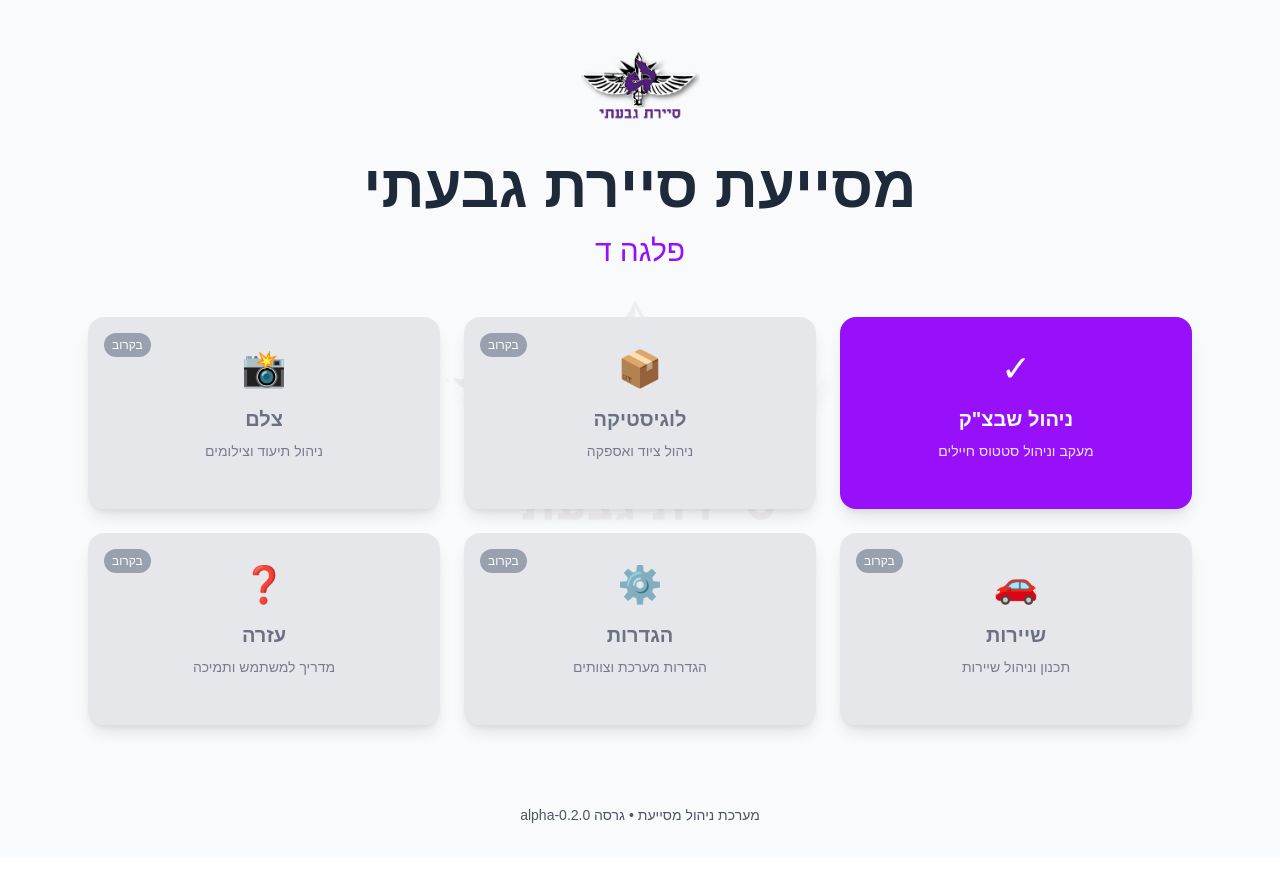
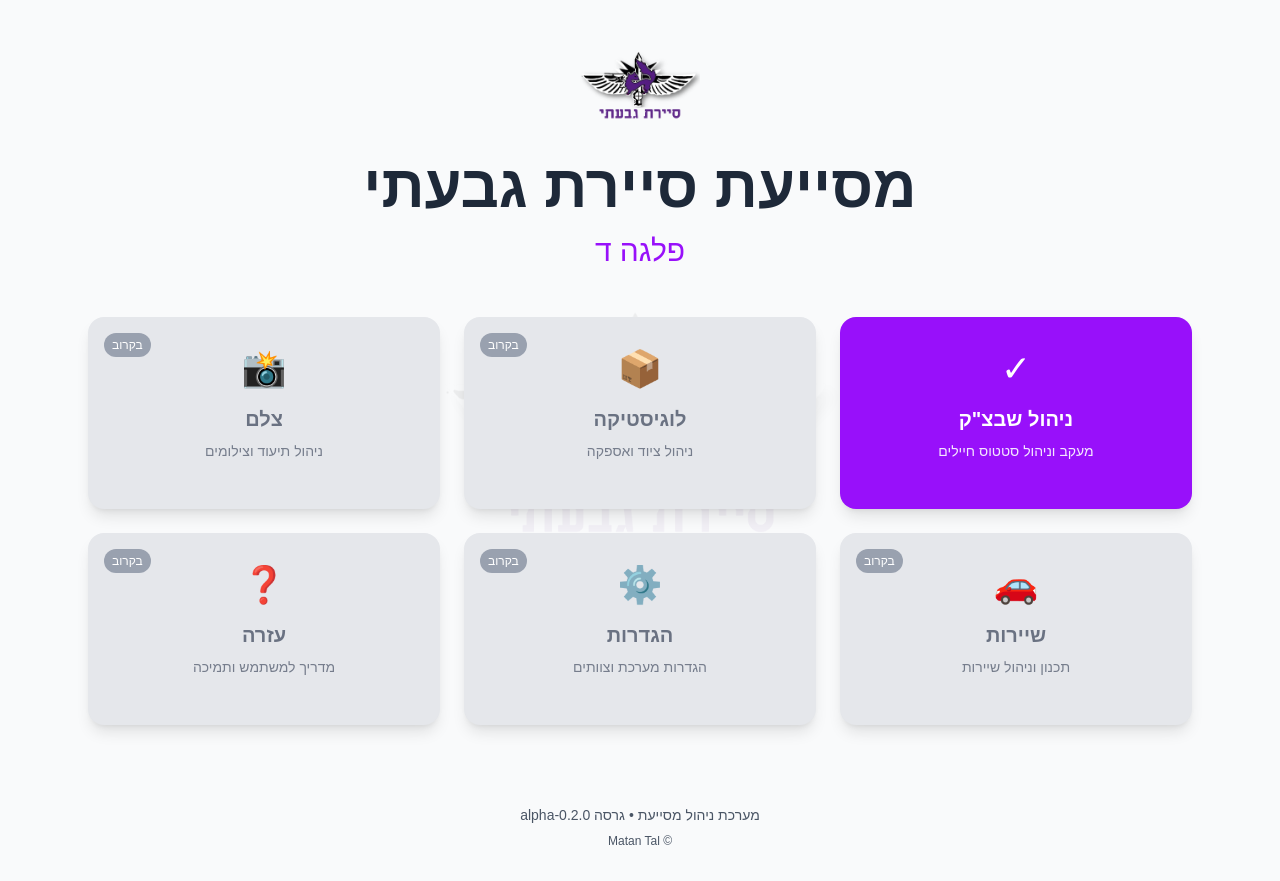
Before and after one commit to MatanTal2/sayeret-givati, a Next.js app: page / in a window 1280 px wide. Before the commit the page ends 857 px from the top, so only its background shows below. Built offline with nearby package versions, Linux system fonts and the light colour scheme.

Commit message:
Add copyright notice to footer in HomePage component

```diff
--- a/src/app/page.tsx
+++ b/src/app/page.tsx
@@ -101,6 +101,9 @@ export default function HomePage() {
           <p className="text-sm">
             מערכת ניהול מסייעת • גרסה 0.2.0-alpha
           </p>
+          <p className="text-xs mt-2">
+            © Matan Tal
+          </p>
         </footer>
       </div>
     </div>
```
